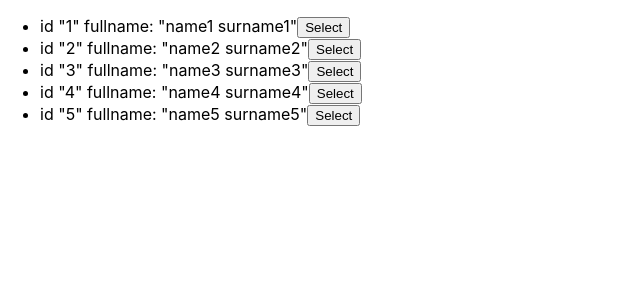
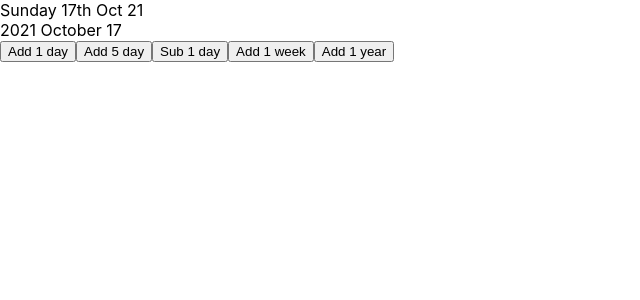
Before and after one commit to julietvt/react_pd2021, a React (Create React App) app: page / in a window 1280 px wide. Shown: the top 300 px of the page, without its empty margins (0-640 px from the left). Built offline with nearby package versions, Linux system fonts and the light colour scheme.

Commit message:
date-fns examples

```diff
--- a/package.json
+++ b/package.json
@@ -5,6 +5,7 @@
   "dependencies": {
     "classnames": "^2.3.1",
     "cra-template": "1.1.2",
+    "date-fns": "^2.25.0",
     "node-sass": "^4.14.1",
     "react": "^17.0.2",
     "react-dom": "^17.0.2",
--- a/src/App.js
+++ b/src/App.js
@@ -1,33 +1,9 @@
 import './App.css';
 import React, { Component } from 'react';
-import Stopwatch from './components/Stopwatch';
-import UserList from './components/UserList';
-import SelectUsers from './components/SelectUsers';
+import Calendar from './components/Calendar';
 
-const db = [
-  { id: 1, name: 'name1', surname: 'surname1' },
-  { id: 2, name: 'name2', surname: 'surname2' },
-  { id: 3, name: 'name3', surname: 'surname3' },
-  { id: 4, name: 'name4', surname: 'surname4' },
-  { id: 5, name: 'name5', surname: 'surname5' },
-];
-class App extends Component {
-  constructor(props) {
-    super(props);
-    this.state = { users: db.map((u) => ({ ...u, isSelected: false })) };
-  }
-  updateUsers = (newUsers) => {
-    this.setState({ users: newUsers });
-  };
-  render() {
-    const { users } = this.state;
-    return (
-      <>
-        <UserList users={users} updateUsers={this.updateUsers} />
-        <SelectUsers users={users} />
-      </>
-    );
-  }
-}
+const App = () => {
+  return <Calendar />;
+};
 
 export default App;
--- /dev/null
+++ b/src/components/Calendar/index.jsx
@@ -0,0 +1,37 @@
+import React, { Component } from 'react';
+import {add, sub, format} from 'date-fns';
+
+class Calendar extends Component {
+    constructor(props){
+        super(props);
+        this.state = {
+            day: new Date()
+        };
+    }
+    addDays = options => {
+        const {day} = this.state;
+        const changeDay = add(day,options);
+        this.setState({day: changeDay});
+    }
+    subDays = options => {
+        const {day} = this.state;
+        const changeDay = sub(day,options);
+        this.setState({day: changeDay});
+    }
+  render() {
+      const {day} = this.state;
+    return (
+      <div>
+          <div>{format(day, 'EEEE do LLL yy ')}</div>
+          <div>{format(day, 'yyyy LLLL dd')}</div>
+          <button onClick={()=>this.addDays({days:1})}>Add 1 day</button>
+          <button onClick={()=>this.addDays({days:5})}>Add 5 day</button>
+          <button onClick={()=>this.subDays({days:1})}>Sub 1 day</button>
+          <button onClick={()=>this.addDays({weeks:1})}>Add 1 week</button>
+          <button onClick={()=>this.addDays({years:1})}>Add 1 year</button>
+      </div>
+    );
+  }
+}
+
+export default Calendar;
```
Also changed, not shown: 2 other files (tests, documents, lock files or other folders).
